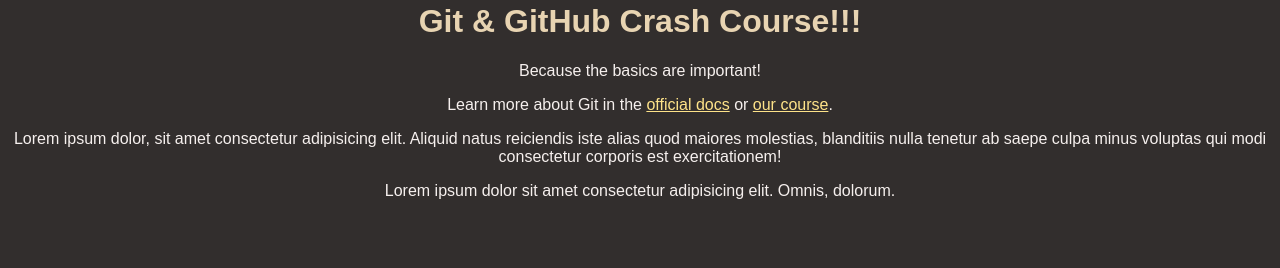
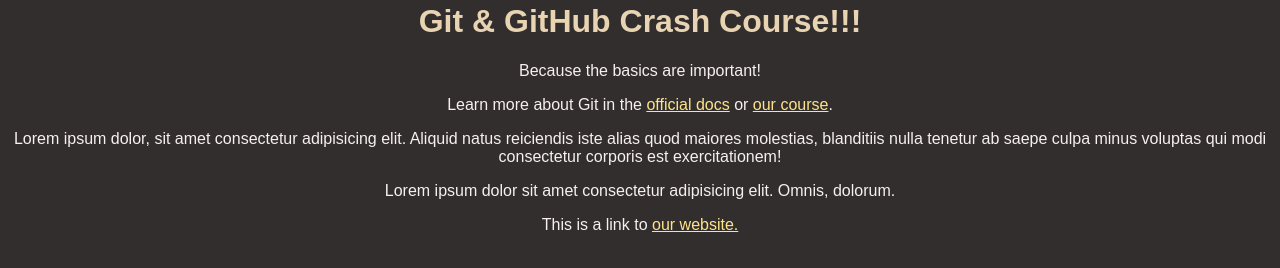
Before and after one commit to maarteencho/testing, a plain HTML site: page index.html in a window 1280 px wide. Shown: the part 166-434 px from the top of the page. Drawn offline with Linux system fonts and the light colour scheme.

Commit message:
added link to website

```diff
--- a/index.html
+++ b/index.html
@@ -28,6 +28,9 @@
       <p>
         Lorem ipsum dolor sit amet consectetur adipisicing elit. Omnis, dolorum.
       </p>
+      <div>
+        <span>This is a link to <a href="#">our website.</a></span>
+      </div>
     </main>
   </body>
 </html>
```
